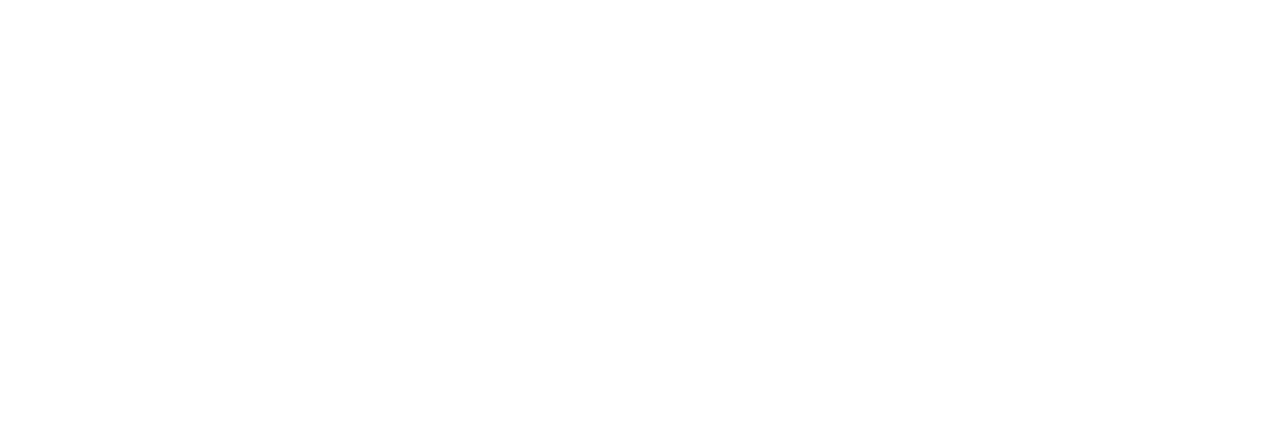
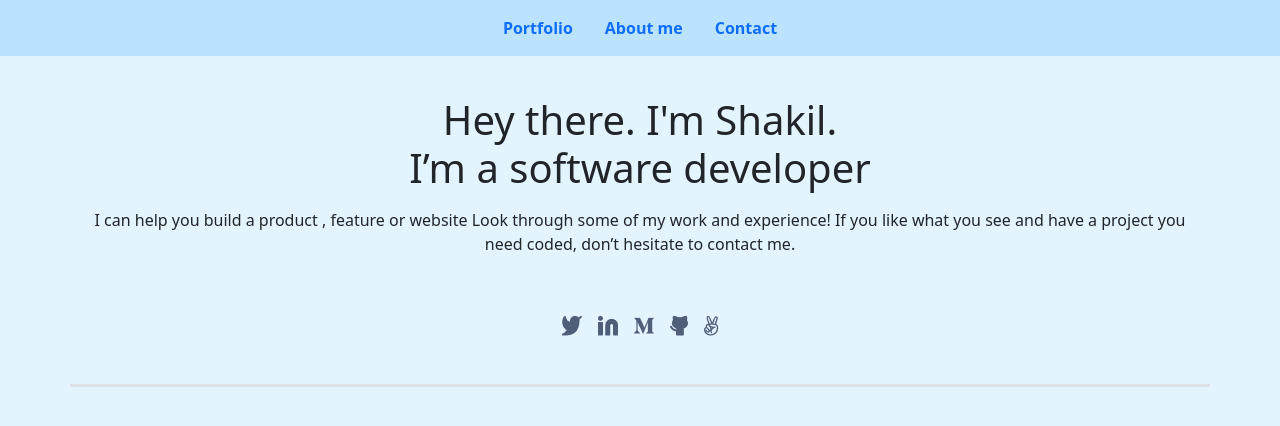
Before and after one commit to efmomoh/al-amin-and-enssah-bootstrap-portfolio, a website: page index.html in a window 1280 px wide. Drawn offline with nearby package versions, Linux system fonts and the light colour scheme.

Commit message:
Adds Header and navbar section

```diff
--- a/index.html
+++ b/index.html
@@ -7,7 +7,45 @@
 
     <title>Demo Portfolio</title>
   </head>
-  <body>
+  <body  style="background-color: #E4F4FF;">
+     <!----header section start-->
+     <header class="" id="home">
+      <nav class="navbar navbar-light justify-content-center fixed-top" style="background-color: #BCE3FE;">
+        <ul class="nav justify-content-center fw-bold d-none d-sm-flex">
+          <li class="nav-item">
+            <a class="nav-link active" aria-current="page" href="#home">Portfolio</a>
+          </li>
+          <li class="nav-item">
+            <a class="nav-link" href="#aboutme">About me</a>
+          </li>
+          <li class="nav-item">
+            <a class="nav-link" href="#contactme">Contact</a>
+          </li>
+        </ul>
+        <div class="w-100 d-flex justify-content-end d-sm-none">
+          <a href="#" class="nav-link"><img src="./image/icons8-menu-24.png" alt="menu-btn"></a>
+        </div>
+      </nav>
+      <section class="d-flex flex-column align-items-center container border-3 border-bottom">
+        <h1 class="text-center mt-5 pt-5">
+          <span>Hey there.</span>
+          <span>I'm Shakil.</span>
+          <span class="d-block">I’m a software developer</span>
+        </h1>
+        <div class="container">
+          <p class="text-center my-2">I can help you build a product , feature or website Look through some of my work and experience! If you like what you see and have a project you need coded,
+            don’t hesitate to contact me.
+          </p>
+        </div>
+        <ul class="d-flex justify-content-between list-unstyled my-5">
+          <li class="mx-2"><a href="#"><img src="./image/twitter.png" alt="twitter icon"></a></li>
+          <li class="mx-2"><a href="#"><img src="./image/Linkedin icon.png" alt="Linkedin icon"></a></li>
+          <li class="mx-2"><a href="#"><img src="./image/medium.png" alt="Medium icon"></a></li>
+          <li class="mx-2"><a href="#"><img src="./image/github.png" alt="Github icon"></a></li>
+          <li class="mx-2"><a href="#"><img src="./image/angellist.png" alt="Angellist icon"></a></li>
+        </ul>
+      </section>
+    </header>
 
     <!-- Optional JavaScript; choose one of the two! -->
 
```
